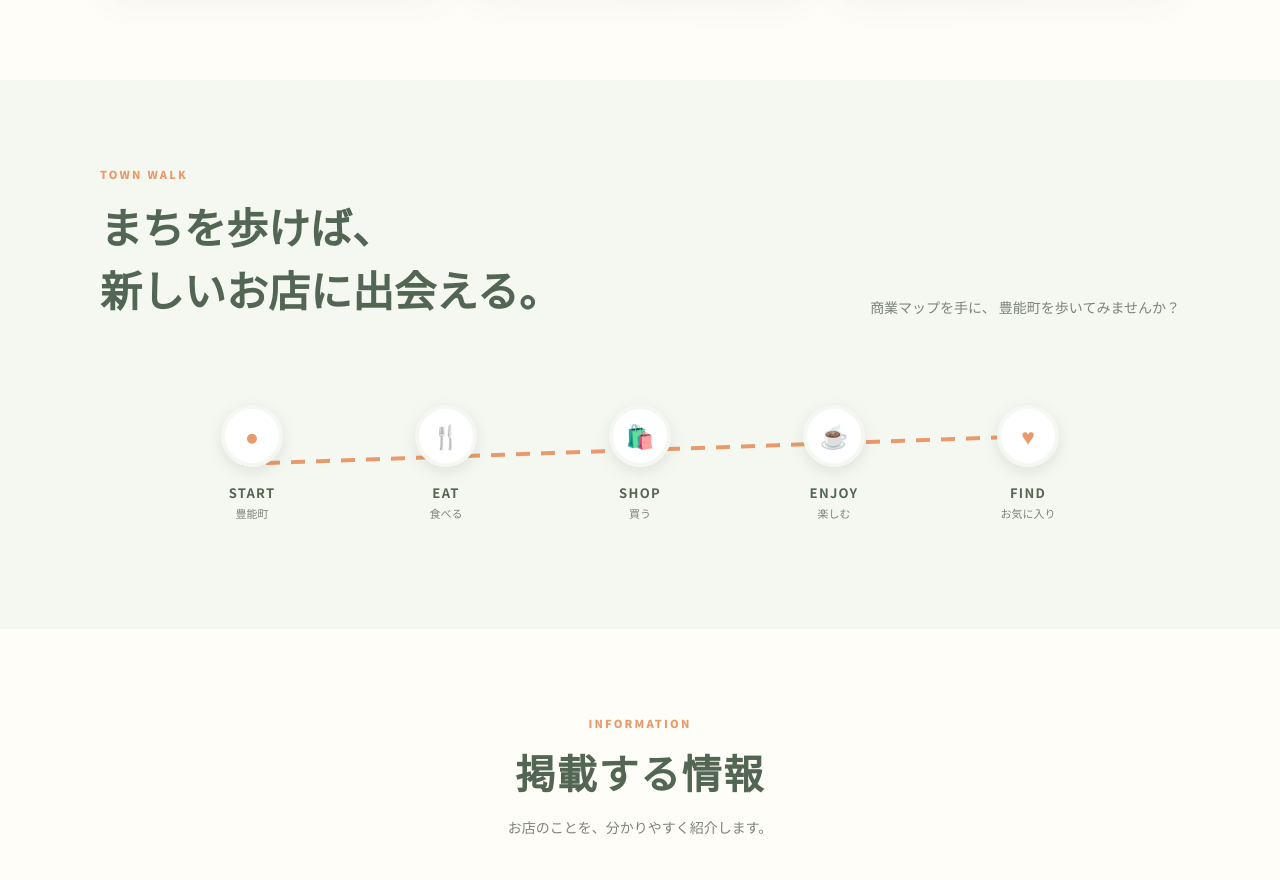
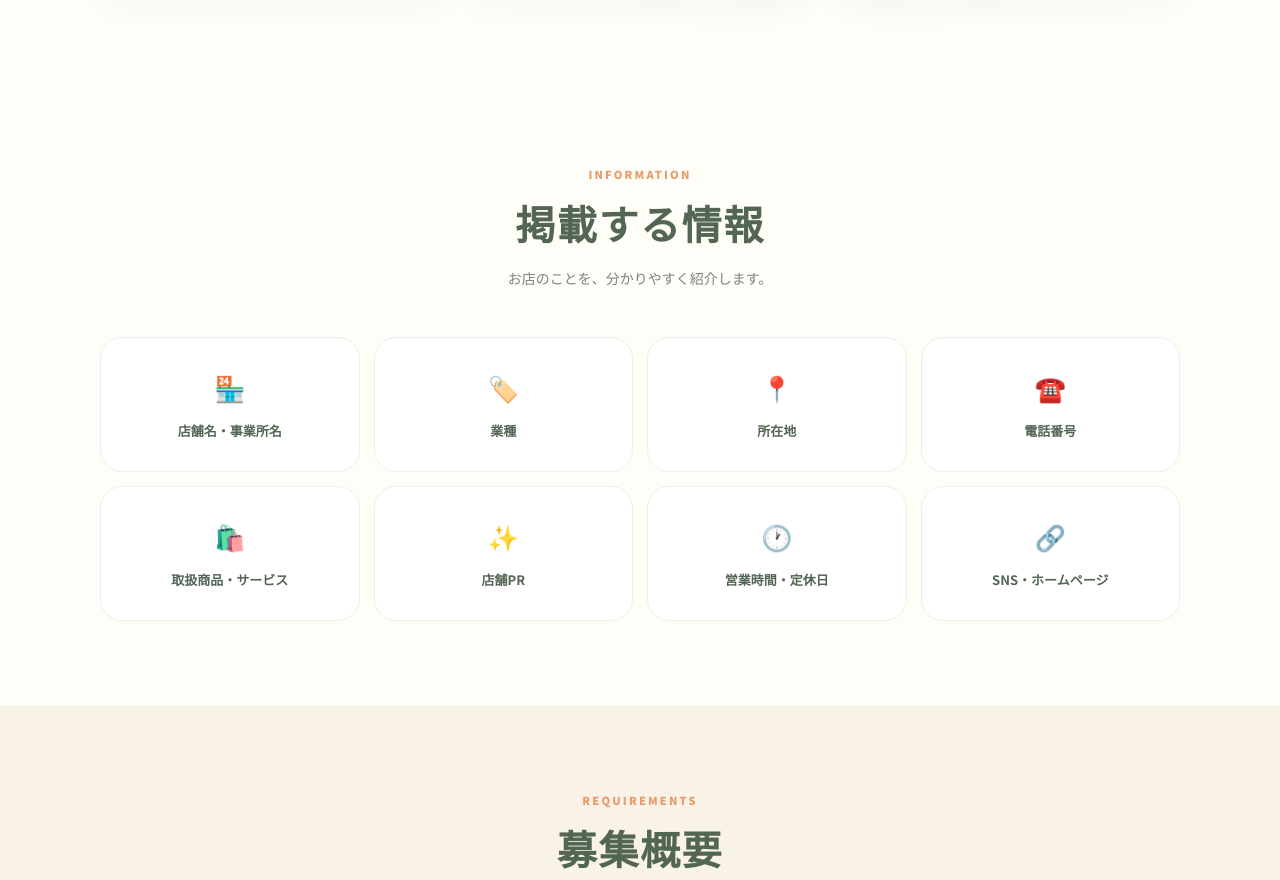
Before and after one commit to OM1989511/toyono-commercial-map, a plain HTML site: page index.html in a window 1280 px wide. Shown: the part 2122-3002 px from the top of the page. Drawn offline with Linux system fonts and the light colour scheme; a script that the page names is missing.

Commit message:
Update index.html

```diff
--- a/index.html
+++ b/index.html
@@ -596,145 +596,6 @@
 
 
 
-<!-- =========================================
-     TOWN WALK
-========================================= -->
-
-<section class="town-walk section">
-
-
-    <div class="container">
-
-
-        <div class="walk-header reveal">
-
-
-            <div>
-
-                <span class="section-label">
-                    TOWN WALK
-                </span>
-
-                <h2>
-                    まちを歩けば、<br>
-                    新しいお店に出会える。
-                </h2>
-
-            </div>
-
-
-            <p>
-
-                商業マップを手に、
-                豊能町を歩いてみませんか？
-
-            </p>
-
-
-        </div>
-
-
-
-        <div class="walk-route reveal">
-
-
-            <div class="route-line"></div>
-
-
-            <div class="route-point point-1">
-
-                <span class="route-pin">
-                    ●
-                </span>
-
-                <strong>
-                    START
-                </strong>
-
-                <small>
-                    豊能町
-                </small>
-
-            </div>
-
-
-            <div class="route-point point-2">
-
-                <span class="route-pin">
-                    🍴
-                </span>
-
-                <strong>
-                    EAT
-                </strong>
-
-                <small>
-                    食べる
-                </small>
-
-            </div>
-
-
-            <div class="route-point point-3">
-
-                <span class="route-pin">
-                    🛍️
-                </span>
-
-                <strong>
-                    SHOP
-                </strong>
-
-                <small>
-                    買う
-                </small>
-
-            </div>
-
-
-            <div class="route-point point-4">
-
-                <span class="route-pin">
-                    ☕
-                </span>
-
-                <strong>
-                    ENJOY
-                </strong>
-
-                <small>
-                    楽しむ
-                </small>
-
-            </div>
-
-
-            <div class="route-point point-5">
-
-                <span class="route-pin">
-                    ♥
-                </span>
-
-                <strong>
-                    FIND
-                </strong>
-
-                <small>
-                    お気に入り
-                </small>
-
-            </div>
-
-
-        </div>
-
-
-    </div>
-
-
-</section>
-
-
 
 <!-- =========================================
      INFORMATION
```
